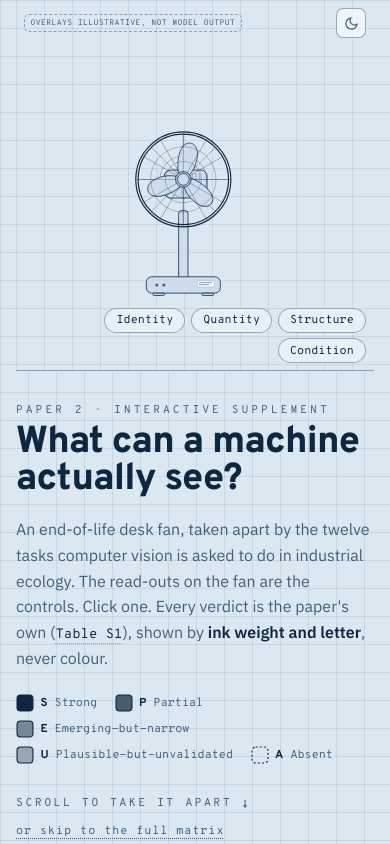
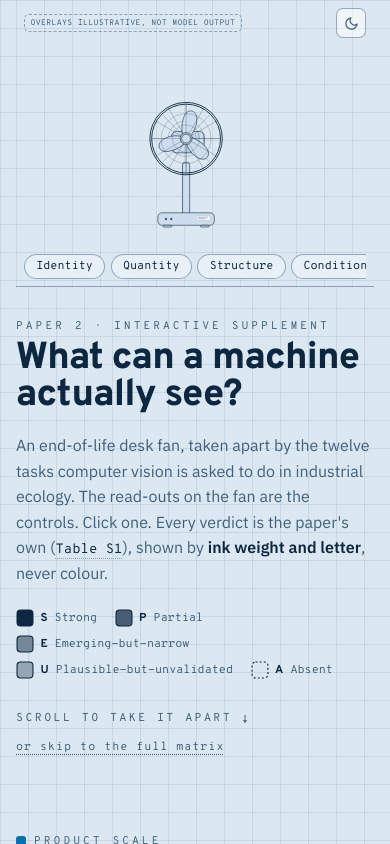
Before and after one commit to simonvanlierde/cv-ie-taxonomy, a React (Vite) app: page / in a window 390 px wide. Shown: the top 844 px of the page. Built offline with nearby package versions, Linux system fonts and the light colour scheme.

Commit message:
fix(mobile): scroll the filter chips in one row and shorten the stage

```diff
--- a/src/CvTaxonomy.css
+++ b/src/CvTaxonomy.css
@@ -1115,7 +1115,7 @@
   }
   .cvt-sticky {
     position: static;
-    height: 44vh;
+    height: 34vh;
     background-color: var(--cvt-bg);
     background-image:
       linear-gradient(var(--cvt-grid) 1px, transparent 1px),
@@ -1123,13 +1123,13 @@
     background-size: 28px 28px;
     border-bottom: 1px solid var(--cvt-line);
   }
-  @supports (height: 44dvh) {
+  @supports (height: 34dvh) {
     .cvt-sticky {
-      height: 44dvh;
+      height: 34dvh;
     }
   }
   .cvt-fan {
-    max-height: 42vh;
+    max-height: 32vh;
   }
   /* keep the theme toggle reachable up top; drop the wordier HUD labels.
      The illustrative caveat is NOT one of them: the compact fan still paints
@@ -1156,6 +1156,22 @@
   }
   .cvt-hud {
     padding: 0.5rem;
+  }
+  .cvt-filtergroup {
+    align-items: stretch;
+  }
+  .cvt-filters {
+    flex-wrap: nowrap;
+    justify-content: flex-start;
+    overflow-x: auto;
+    scrollbar-width: none;
+    -webkit-overflow-scrolling: touch;
+  }
+  .cvt-filters::-webkit-scrollbar {
+    display: none;
+  }
+  .cvt-chip {
+    flex: 0 0 auto;
   }
   .cvt-hero {
     min-height: 46vh;
```
